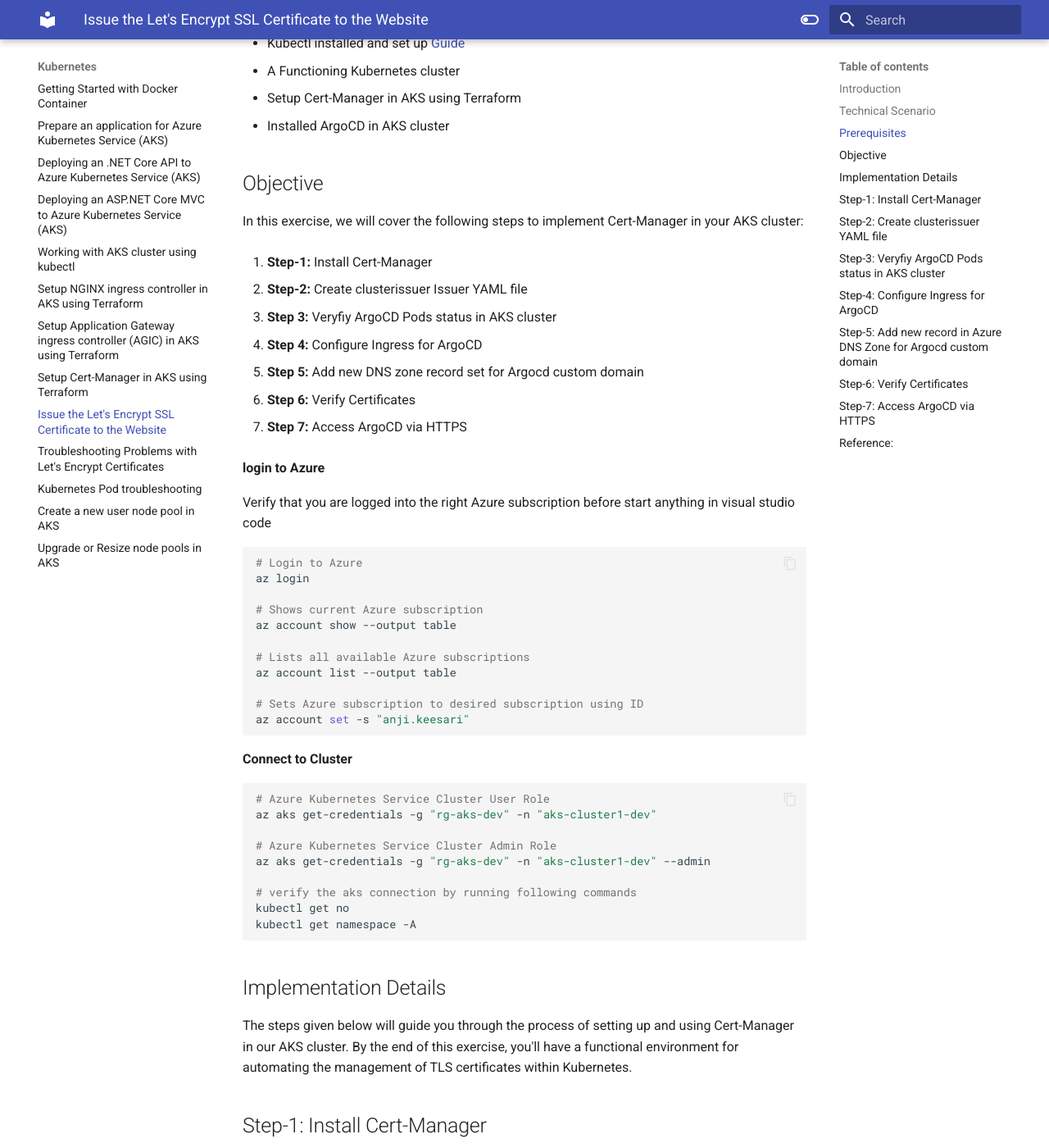
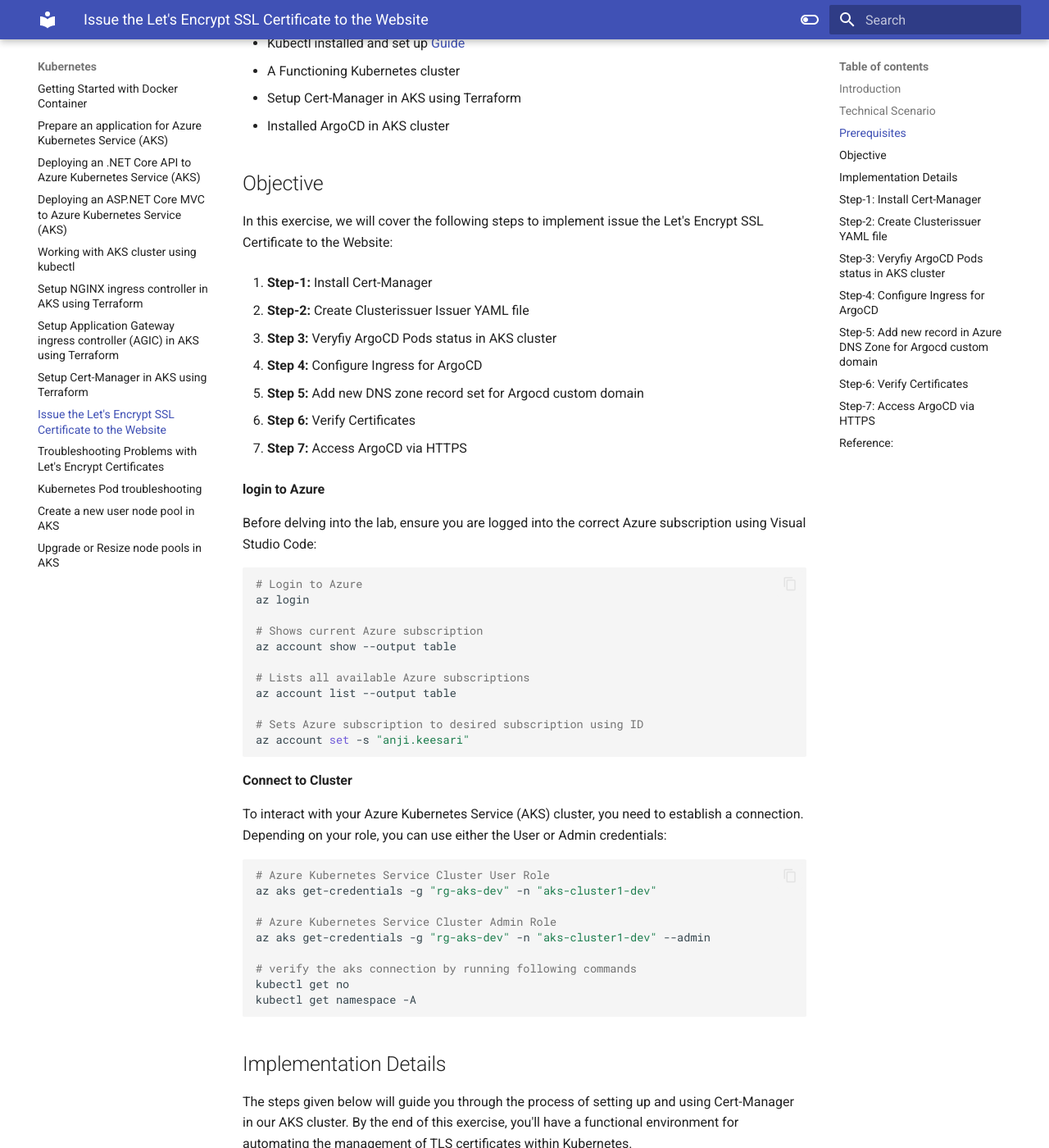
Before and after one commit to akeesari/micros-k8s, an MkDocs documentation site: the page built from docs/kubernetes/5.1-issue-cert.md, in a window 1280 px wide and 1400 px high, scrolled down 851 px. Shown: the whole window at 82% size. Built offline with MkDocs 1.6.1 and Material for MkDocs 9.7.7, drawn with Linux system fonts in a browser that asks for light colours; some of the changed text lies outside the part shown.

Commit message:
Certificate using Let's Encrypt

````diff
--- a/docs/kubernetes/5.1-issue-cert.md
+++ b/docs/kubernetes/5.1-issue-cert.md
@@ -27,11 +27,11 @@
 
 ## Objective
 
-In this exercise, we will cover the following steps to implement Cert-Manager in your AKS cluster:
+In this exercise, we will cover the following steps to implement issue the Let's Encrypt SSL Certificate to the Website:
 
 1. **Step-1:** Install Cert-Manager
 
-2. **Step-2:** Create clusterissuer Issuer YAML file
+2. **Step-2:** Create Clusterissuer Issuer YAML file
 
 3. **Step 3:** Veryfiy ArgoCD Pods status in AKS cluster
 
@@ -54,7 +54,7 @@
 
 **login to Azure**
 
-Verify that you are logged into the right Azure subscription before start anything in visual studio code
+Before delving into the lab, ensure you are logged into the correct Azure subscription using Visual Studio Code:
 
 ``` sh
 # Login to Azure
@@ -71,6 +71,9 @@
 ```
 
 **Connect to Cluster**
+
+To interact with your Azure Kubernetes Service (AKS) cluster, you need to establish a connection. Depending on your role, you can use either the User or Admin credentials:
+
 ``` sh
 # Azure Kubernetes Service Cluster User Role
 az aks get-credentials -g "rg-aks-dev" -n "aks-cluster1-dev"
@@ -116,7 +117,10 @@
 replicaset.apps/cert-manager-cainjector-557c547f54   1         1         1       88d
 replicaset.apps/cert-manager-webhook-86868b95db      1         1         1       88d
 ```
-## Step-2: Create clusterissuer YAML file
+
+Now, let's streamline the process further by Issue the Let's Encrypt SSL Certificate to one our ArgoCD Website .
+
+## Step-2: Create Clusterissuer YAML file
 
 The purpose of a ClusterIssuer in AKS (Azure Kubernetes Service) is to manage the issuance and renewal of TLS certificates for an AKS cluster.
 
````
Also changed, not shown: other parts of docs/kubernetes/5.1-issue-cert.md (+2 -3 lines).
